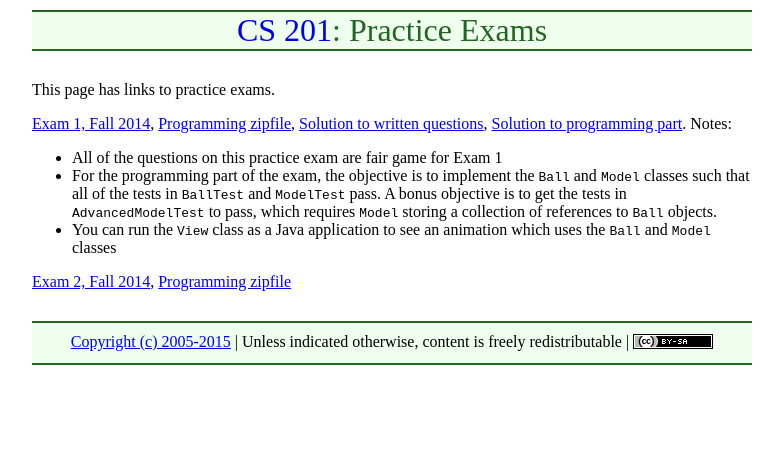
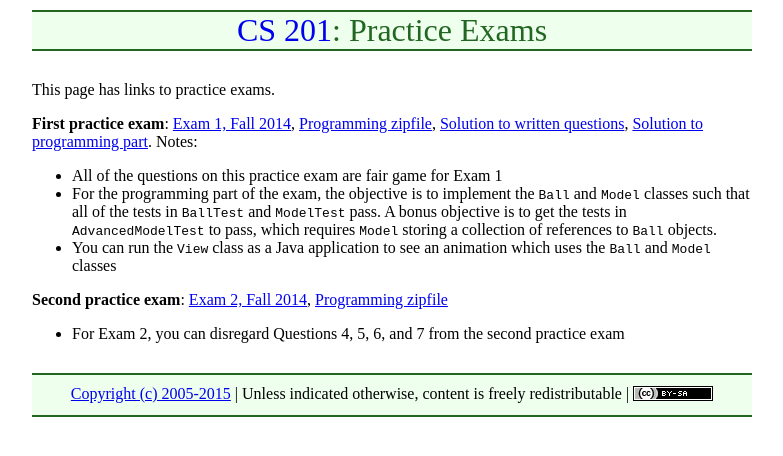
Before and after one commit to ycpcs/cs201-summer2015, a Jekyll site: the page built from practice/index.md, in a window 1280 px wide. Shown: the top 456 px of the page, without its empty margins (248-1031 px from the left). Built offline with Jekyll 4.4.1, drawn with Linux system fonts in a browser that asks for light colours; Markdown is read by kramdown in place of the engine named in the settings.

Commit message:
what to study for exam 2

```diff
--- a/practice/index.md
+++ b/practice/index.md
@@ -5,10 +5,12 @@ title: "Practice Exams"
 
 This page has links to practice exams.
 
-[Exam 1, Fall 2014](cs201-fall2014-exam1.pdf), [Programming zipfile](CS201_Exam01.zip), [Solution to written questions](cs201-fall2014-exam1-solution.pdf), [Solution to programming part](CS201_Exam01_Solution.zip).  Notes:
+**First practice exam**: [Exam 1, Fall 2014](cs201-fall2014-exam1.pdf), [Programming zipfile](CS201_Exam01.zip), [Solution to written questions](cs201-fall2014-exam1-solution.pdf), [Solution to programming part](CS201_Exam01_Solution.zip).  Notes:
 
 * All of the questions on this practice exam are fair game for Exam 1
 * For the programming part of the exam, the objective is to implement the `Ball` and `Model` classes such that all of the tests in `BallTest` and `ModelTest` pass.  A bonus objective is to get the tests in `AdvancedModelTest` to pass, which requires `Model` storing a collection of references to `Ball` objects.
 * You can run the `View` class as a Java application to see an animation which uses the `Ball` and `Model` classes
 
-[Exam 2, Fall 2014](cs201-fall2014-exam2.pdf), [Programming zipfile](CS201_Exam02.zip)
+**Second practice exam**: [Exam 2, Fall 2014](cs201-fall2014-exam2.pdf), [Programming zipfile](CS201_Exam02.zip)
+
+* For Exam 2, you can disregard Questions 4, 5, 6, and 7 from the second practice exam
```
